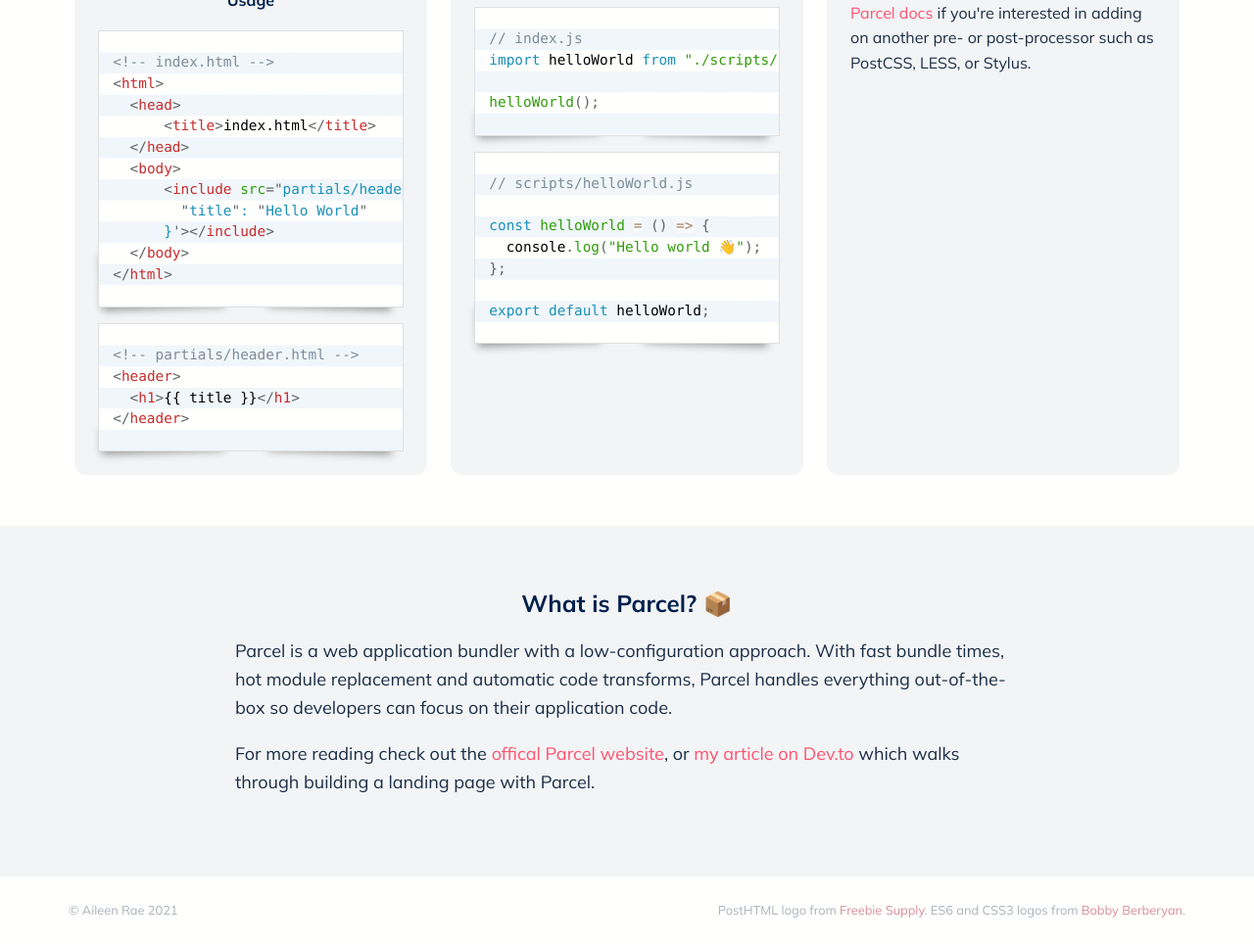
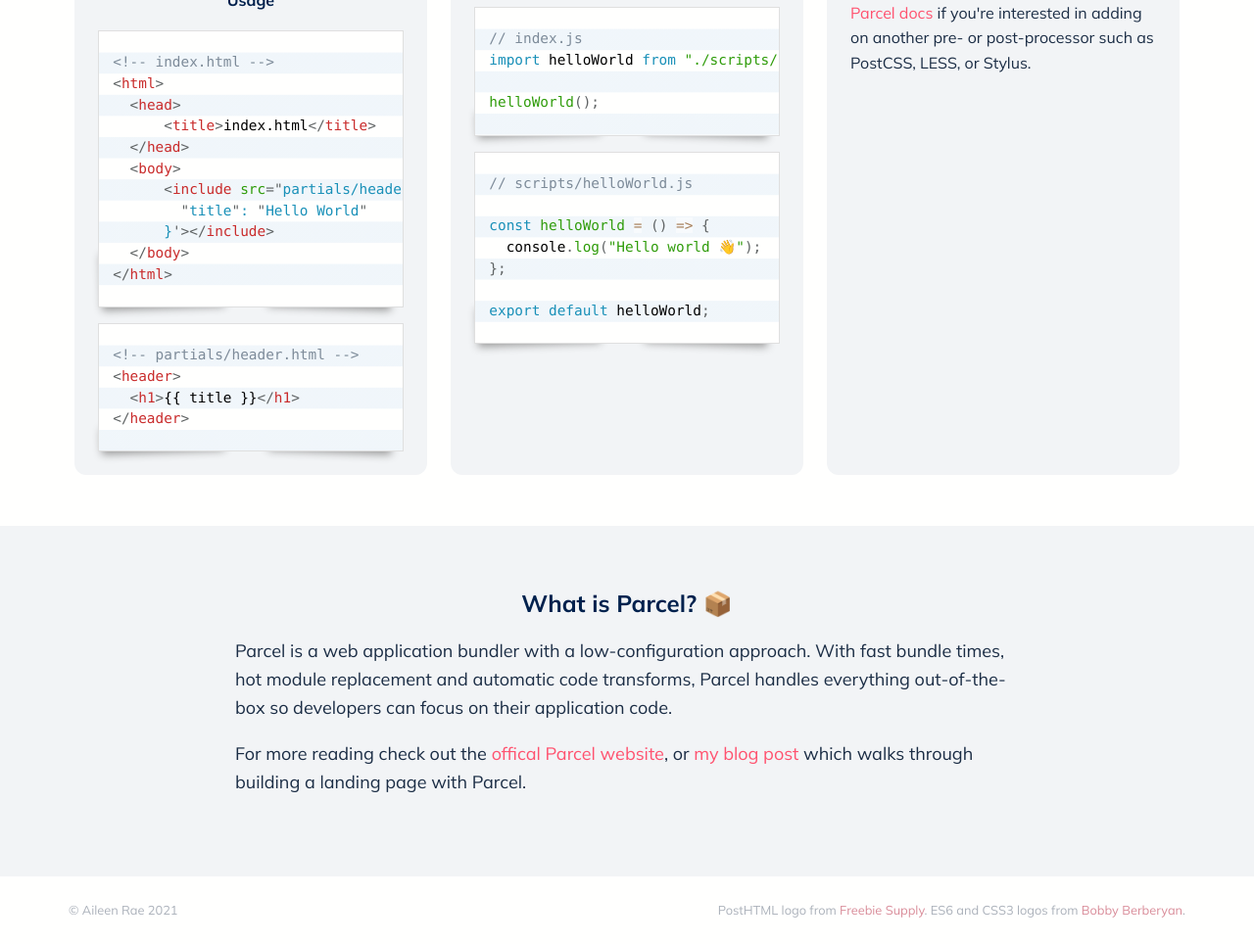
Before and after one commit to aileen-r/parcel-html-css-js-starter-template, a website built with Parcel: page src/index.html in a window 1280 px wide. Shown: the part 1121-2085 px from the top of the page at 98% size. Built offline with nearby package versions, Linux system fonts and the light colour scheme.

Commit message:
npm audit fix; update blog post URL

```diff
--- a/src/partials/parcel.html
+++ b/src/partials/parcel.html
@@ -11,10 +11,10 @@
     >offical Parcel website</a
   >, or
   <a
-    href="https://dev.to/aileenr/blazing-fast-frontend-development-with-parcel-21dc"
+    href="https://aileenrae.co.uk/blog/lets-build-a-landing-page-with-parcel"
     target="_blank"
     rel="noopener noreferrer"
-    >my article on Dev.to</a
+    >my blog post</a
   >
   which walks through building a landing page with Parcel.
 </p>
```
Also changed, not shown: 1 other file.
